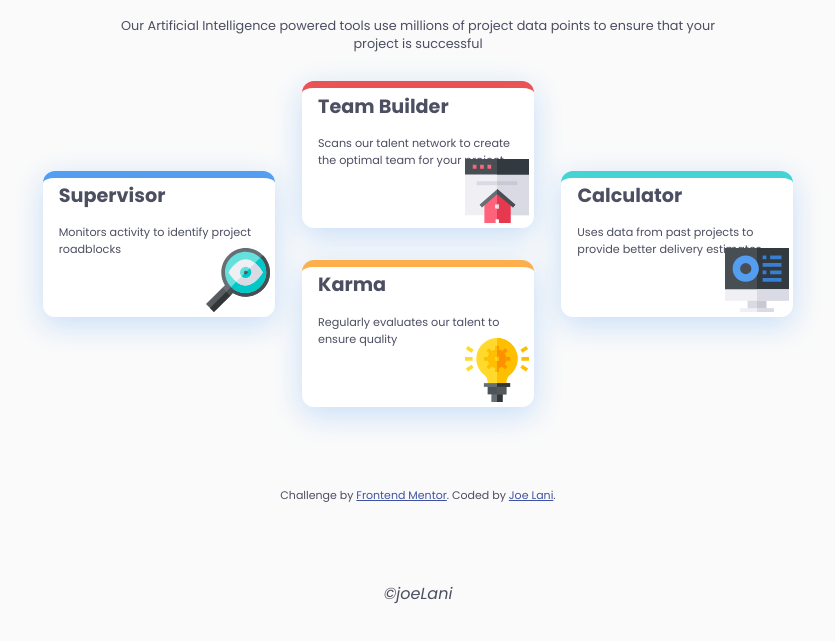
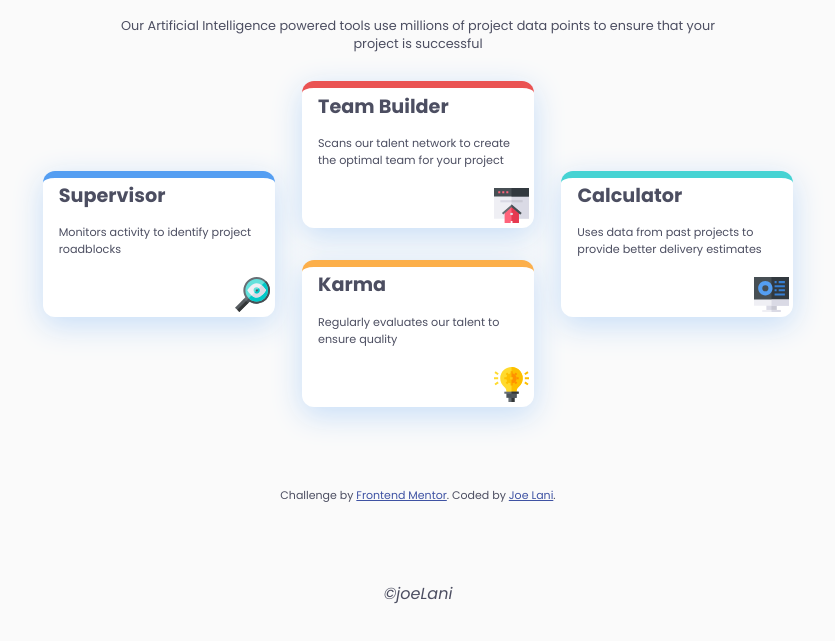
Before and after one commit to joelani/Four-card-feature-section-solution, a plain HTML site: page index.html in a window 1280 px wide. Shown: the part 153-794 px from the top of the page, without its empty margins (222-1057 px from the left). Drawn offline with Linux system fonts and the light colour scheme.

Commit message:
Update styles.css

```diff
--- a/styles.css
+++ b/styles.css
@@ -74,7 +74,7 @@ h4{
         font-size: 0.7rem;
     }
     img{
-        width: 60;
+        width: 40px;
         position: absolute;
         bottom: 5px;
         right: 2%;
@@ -110,4 +110,7 @@ h4{
          .card1, .card2, .card3, .card4{
             margin-top: 0;
          }
+        img{
+            width: 35px;
+        }
     }
```
